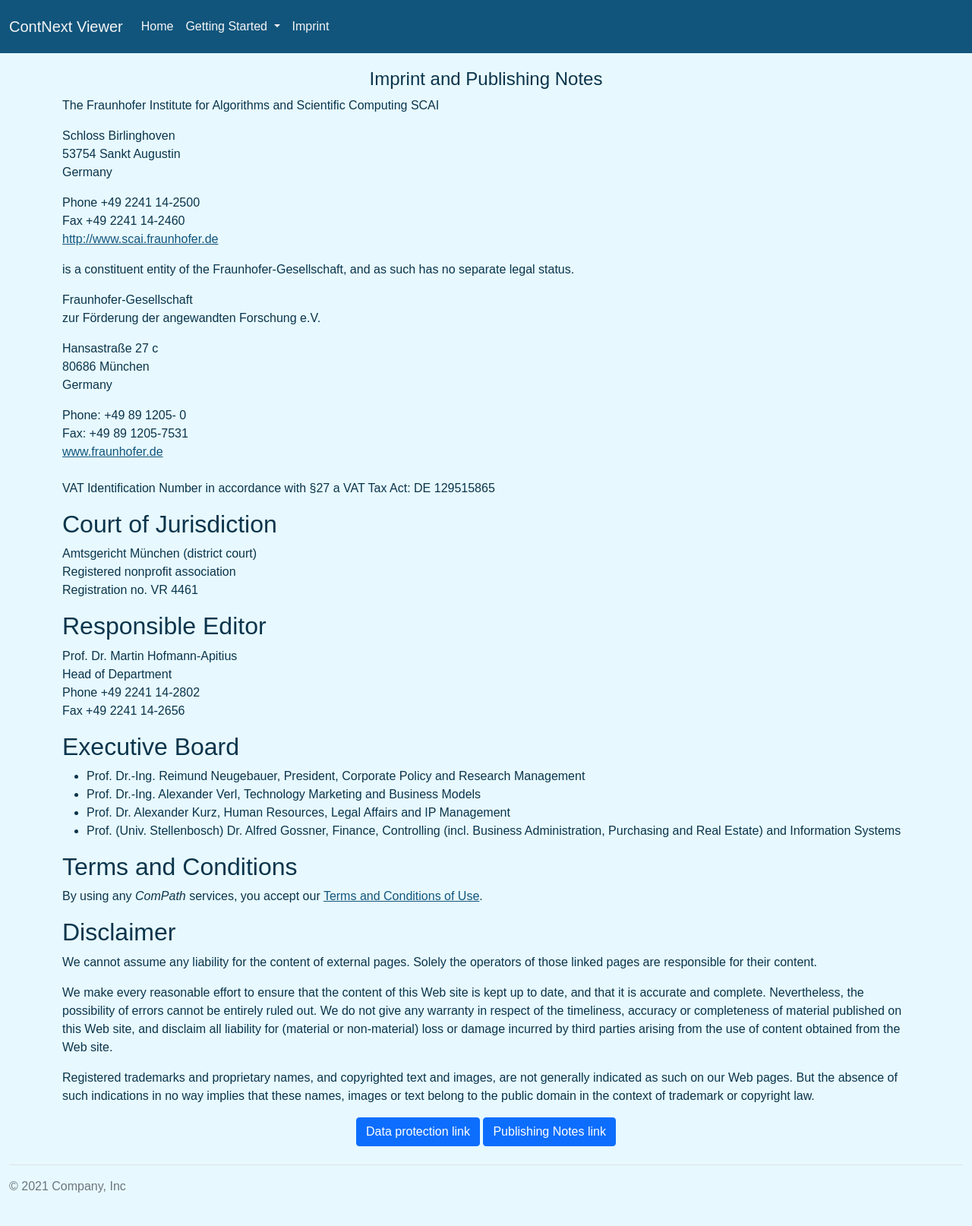
After one commit to ContNeXt/web_app, a Flask app: page /imprint in a window 1280 px wide. The commit adds this page. Shown: the whole page at 76% size. Run offline with Flask 2, Linux system fonts and the light colour scheme; some libraries are stand-ins or nearby versions.

Commit message:
css layout

```diff
--- a/docs/source/conf.py
+++ b/docs/source/conf.py
@@ -131,8 +131,8 @@
 # The name of an image file (relative to this directory) to place at the top
 # of the sidebar.
 #
-if os.path.exists('logo.png'):
-    html_logo = 'logo.png'
+if os.path.exists('favicon.ico'):
+    html_logo = 'favicon.ico'
 
 # -- Options for HTMLHelp output ---------------------------------------------
 
--- a/src/app.py
+++ b/src/app.py
@@ -61,9 +61,9 @@
 	return render_template("about.html")
 
 
-@app.route("/terms")
-def terms():
-	return render_template("terms.html")
+@app.route("/imprint")
+def imprint():
+	return render_template("imprint.html")
 
 
 @app.route("/tutorial")
--- a/src/static/css/slider.css
+++ /dev/null
@@ -1,5 +0,0 @@
-#threshold-slider .slider-selection {
-    background: #8c0e0e;
-    margin-left: auto;
-    margin-right: auto;
-}
--- /dev/null
+++ b/src/static/css/style.css
@@ -0,0 +1,131 @@
+:root {
+  --primary: #0a344b;
+  --accent: #FF3D85;
+  --secondary: #11557C;
+  --success: #35bb78;
+  --info: #05B4E1;
+  --warning: #FAC14D;
+  --danger: #FF4943;
+  --grey: #B4B2C5;
+  --dark: #2D2B3A;
+  --light: #F6F5FC;
+}
+
+body {
+    font-family: "Work Sans", sans-serif;
+    line-height: 1.5;
+    color: #0a344b;
+    background-color: #e7f9ff;
+}
+
+a {
+    color: #11557C;
+    background-color: transparent;
+    text-decoration: underline;
+}
+
+a:hover {
+  color: #a6cfe5;
+  text-decoration: underline;
+}
+
+/* Nav Bar */
+
+.navbar {
+    min-height: 70px;
+    background-color: #11557C;
+}
+.navbar-brand{
+    color: whitesmoke;
+}
+.navbar-nav {
+    flex-shrink: 0;
+}
+.nav-link{
+    color: whitesmoke
+}
+.nav-link:hover {
+    color: #05B4E1
+}
+.link-slider {
+    width: 80%;
+    margin-bottom: 5px;
+    margin-top: 5px;
+
+    margin-left: 10%;
+    margin-right: 10%;
+}
+
+/* Search Cards */
+.card{
+    margin: 60px;
+    padding: 10px;
+    background-color: #11557C
+}
+.card-header{
+    padding: 10px;
+    color: whitesmoke;
+    font-weight: bold;
+}
+.card-body{
+    color: whitesmoke;
+}
+.btn-custom-1 {
+    background-color: #05B4E1 ;
+    color: whitesmoke;
+}
+.btn-custom-1:hover {
+    background-color: #a6cfe5;
+    color: whitesmoke;
+}
+
+/* Results Div*/
+.container-results {
+    background-color: #a6cfe5;
+    margin-top:30px;
+    margin-left:100px;
+    margin-right:100px;
+}
+.card-header-results{
+    padding: 10px;
+    color: #0a344b;
+    font-weight: bold;
+}
+.card-results-body {
+    color: #0a344b;
+    margin-bottom: 0px;
+}
+
+/* Explorer */
+.card-results{
+    max-height: 585px;
+    min-height: 10px;
+    margin-left: 20px;
+    margin-right: 20px;
+}
+.tab-pane{
+    background-color: #11557C;
+    padding: 20px;
+}
+.nav-link-results{
+    color: whitesmoke;
+    text-align: justify;
+    background-color: #11557C;
+    padding: 10px;
+    border-radius: .25rem;
+    margin: 0px;
+    width: 100%;
+}
+
+.nav-link-results:active{
+    color: whitesmoke;
+    text-align: justify;
+    background: 0 0;
+    padding: 10px;
+    border-radius: .25rem;
+    text-decoration: none;
+    margin: 0px;
+    width: 100%;
+
+
+}
--- a/src/templates/about.html
+++ b/src/templates/about.html
@@ -5,7 +5,7 @@
 <div class="container container-fluid" style="max-width: 80%">
 
 	<h4 class="text-center" style="margin-top:20px"> About ContNext </h4>
-		<img style="float: left; padding-right: 10px;" src="{{ url_for('static', filename='img/placeholder_img.png') }}" alt="Logo">
+		<img style="float: left; padding-right: 10px;" src="{{ url_for('static', filename='img/simple_logo.png') }}" alt="Logo">
 		<p class="mb-2"> Lorem ipsum dolor sit amet, consectetur adipiscing elit, sed do eiusmod tempor incididunt ut labore et
 			dolore magna aliqua. Ut enim ad minim veniam, quis nostrud exercitation ullamco laboris nisi ut aliquip ex
 			ea commodo consequat. Duis aute irure dolor in reprehenderit in voluptate velit esse cillum dolore eu
--- /dev/null
+++ b/src/templates/imprint.html
@@ -0,0 +1,107 @@
+{% extends "layout.html" %}
+{% block title %}ContNext Viewer—Imprint{% endblock %}
+{% block content %}
+   <div class="container">
+	   <h4 class="text-center" style="margin-top:20px">Imprint and Publishing Notes </h4>
+
+        <div class="panel panel-default">
+            <div class="panel-body">
+                <p>The Fraunhofer Institute for Algorithms and Scientific Computing SCAI</p>
+
+                <address>
+                    Schloss Birlinghoven<br>
+                    53754 Sankt Augustin<br>
+                    Germany<br>
+                </address>
+
+                <p>
+                    Phone +49 2241 14-2500<br>
+                    Fax +49 2241 14-2460<br>
+                    <a href="http://www.scai.fraunhofer.de/" target="_blank">http://www.scai.fraunhofer.de</a>
+                </p>
+                <p>
+                    is a constituent entity of the Fraunhofer-Gesellschaft, and as such has no separate legal
+                    status.
+                </p>
+                <p>
+                    Fraunhofer-Gesellschaft&nbsp;<br>
+                    zur Förderung der angewandten Forschung e.V.
+                </p>
+
+                <address>
+                    Hansastraße 27 c<br>
+                    80686 München<br>
+                    Germany
+                </address>
+
+                <p>Phone: +49 89 1205- 0<br>
+                    Fax: +49 89 1205-7531&nbsp;<br>
+                    <a href="http://www.fraunhofer.de" target="_blank">www.fraunhofer.de</a><br><br>
+                    VAT Identification Number in accordance with §27 a VAT Tax Act: DE
+                    129515865
+                </p>
+
+                <h2>Court of Jurisdiction</h2>
+                <p>
+                    Amtsgericht München (district court)<br>
+                    Registered nonprofit association<br>
+                    Registration no. VR 4461
+                </p>
+
+                <h2>Responsible Editor</h2>
+                <p>
+                    Prof. Dr. Martin Hofmann-Apitius<br>
+                    Head of Department<br>
+                    Phone +49 2241 14-2802<br>
+                    Fax +49 2241 14-2656
+                </p>
+
+                <h2>Executive Board</h2>
+                <ul>
+                    <li>Prof. Dr.-Ing. Reimund Neugebauer, President, Corporate Policy and Research Management</li>
+                    <li>Prof. Dr.-Ing. Alexander Verl, Technology Marketing and Business Models</li>
+                    <li>Prof. Dr. Alexander Kurz, Human Resources, Legal Affairs and IP Management</li>
+                    <li>
+                        Prof. (Univ. Stellenbosch) Dr. Alfred Gossner, Finance, Controlling (incl. Business
+                        Administration, Purchasing and Real Estate) and Information Systems
+                    </li>
+                </ul>
+
+                <h2>Terms and Conditions</h2>
+                <p>
+                    By using any <em>ComPath</em> services, you accept our <a
+                        href="https://www.scaiview.com/en/terms-and-conditions.html">Terms and Conditions of Use</a>.
+                </p>
+
+                <h2>Disclaimer</h2>
+                <p>
+                    We cannot assume any liability for the content of external pages. Solely
+                    the operators of those linked pages are responsible for their
+                    content.
+                </p>
+                <p>
+                    We make every reasonable effort to ensure that the content of this Web site
+                    is kept up to date, and that it is accurate and complete. Nevertheless, the
+                    possibility of errors cannot be entirely ruled out. We do not give any
+                    warranty in respect of the timeliness, accuracy or completeness of material
+                    published on this Web site, and disclaim all liability for (material or
+                    non-material) loss or damage incurred by third parties arising from the use
+                    of content obtained from the Web site.
+                </p>
+                <p>
+                    Registered trademarks and proprietary names, and copyrighted text and
+                    images, are not generally indicated as such on our Web pages. But the
+                    absence of such indications in no way implies that these names, images or
+                    text belong to the public domain in the context of trademark or copyright
+                    law.
+                </p>
+                <p class="text-center">
+                    <a href="https://www.scai.fraunhofer.de/en/data_protection.html" class="btn btn-primary" role="button">Data
+                        protection link</a>
+                    <a href="https://www.scai.fraunhofer.de/en/publishing-notes.html" class="btn btn-primary"
+                       role="button">Publishing Notes link</a>
+                </p>
+            </div>
+        </div>
+    </div>
+{% endblock %}
--- a/src/templates/layout.html
+++ b/src/templates/layout.html
@@ -14,7 +14,7 @@
 	{% block scripts %}{% endblock %}
 
 </head>
-<body style="color:#11557C;">
+<body>
 
     <div class="container">
 
@@ -22,11 +22,10 @@
 
 <!-- Navigator -->
 
-    <nav class="navbar navbar-expand-lg navbar-light bg-light">
+    <nav class="navbar navbar-expand-lg">
       <div class="container-fluid">
-        <a class="navbar-brand" href="#">ContNext Viewer</a>
+        <header class="navbar-brand">ContNext Viewer</header>
         <button class="navbar-toggler" type="button" data-bs-toggle="collapse" data-bs-target="#navbarSupportedContent" aria-controls="navbarSupportedContent" aria-expanded="false" aria-label="Toggle navigation">
-          <span class="navbar-toggler-icon"></span>
         </button>
         <div class="collapse navbar-collapse" id="navbarSupportedContent">
           <ul class="navbar-nav me-auto mb-2 mb-lg-0">
@@ -38,14 +37,12 @@
                 Getting Started
               </a>
 				  <ul class="dropdown-menu" aria-labelledby="navbarDropdown">
-					<li><a class="dropdown-item" href="/about">About ContNext</a></li>
-					<li><a class="dropdown-item" href="/terms">Terms and Conditions</a></li>
-					<li><hr class="dropdown-divider"></li>
+					<li><a class="dropdown-item" href="{{ url_for ('about') }}">About ContNext</a></li>
 					<li><a class="dropdown-item" href="{{ url_for ('tutorial') }}">Tutorial</a></li>
 				  </ul>
             </li>
             <li class="nav-item">
-              <a class="nav-link active" aria-current="page" href="/terms">SCAI Resources</a>
+              <a class="nav-link active" aria-current="page" href="{{ url_for ('imprint') }}">Imprint</a>
             </li>
           </ul>
         </div>
```
Also changed, not shown: src/static/js/graph_controller.js (+11 -1 lines), src/templates/explorer.html (+21 -17 lines), src/templates/home.html (+20 -10 lines), src/templates/results.html (+9 -6 lines), src/templates/terms.html (deleted, +0 -12 lines), src/static/img/logo.png (added), src/static/img/simple_logo.png (added).
